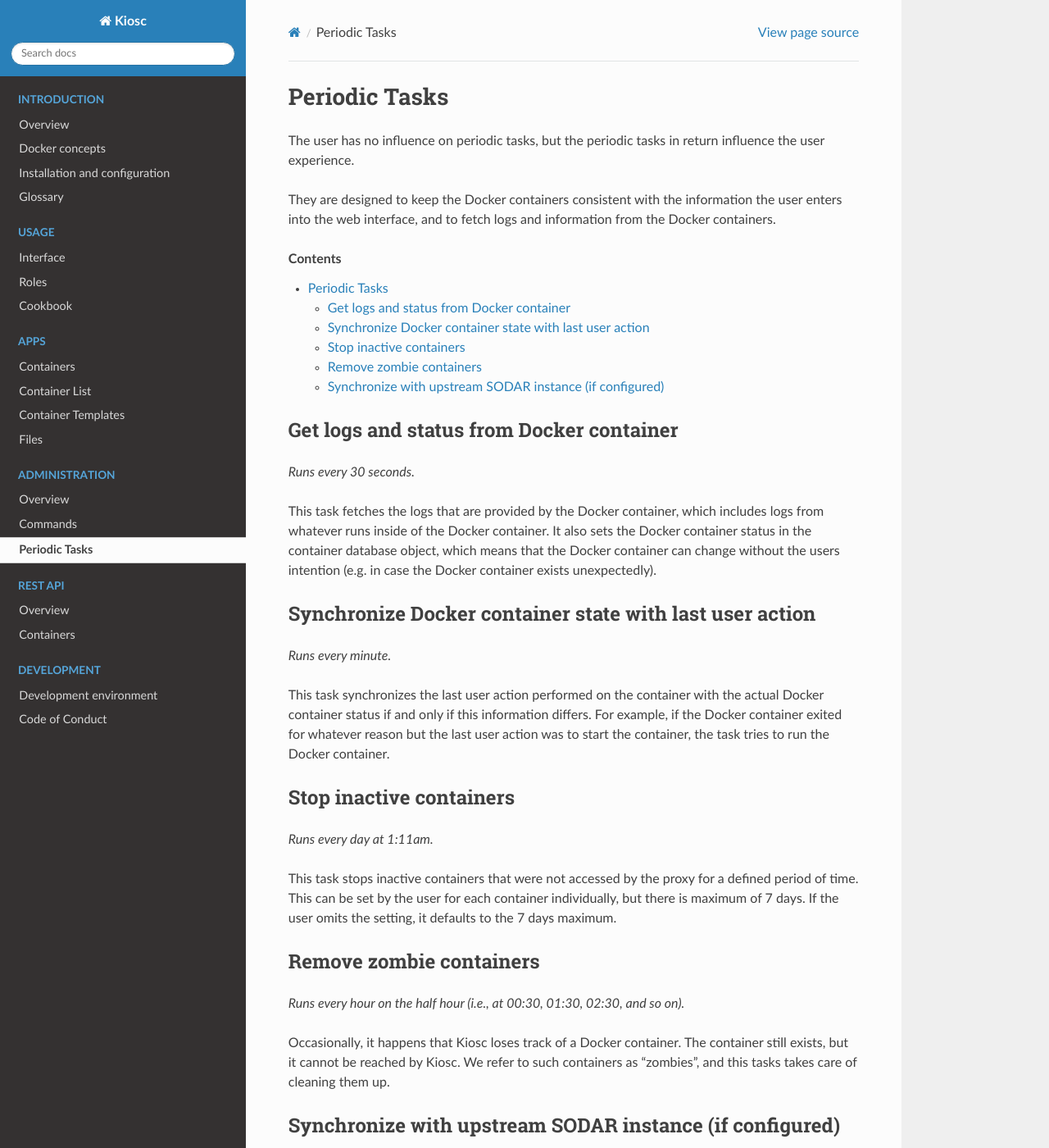
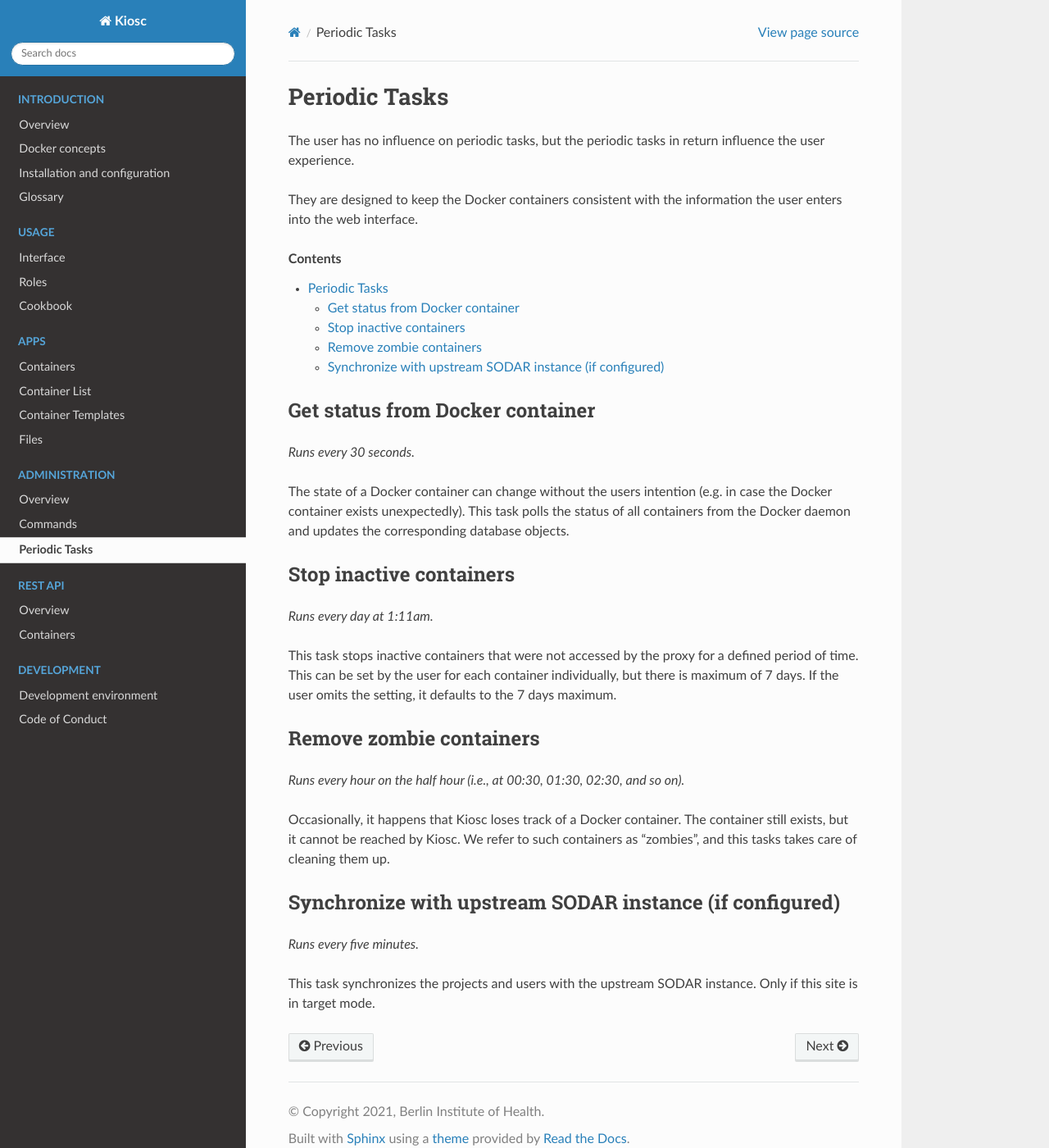
Before and after one commit to bihealth/kiosc-server, a Sphinx documentation site: the page built from docs/source/administration_periodic_tasks.rst, in a window 1280 px wide and 1400 px high. Shown: the whole window at 82% size. Built offline with Sphinx 7.4.7 and the Read the Docs theme 3.1.0, drawn with Linux system fonts in a browser that asks for light colours.

Commit message:
cleanup remaining issues

```diff
--- a/docs/source/administration_periodic_tasks.rst
+++ b/docs/source/administration_periodic_tasks.rst
@@ -7,33 +7,19 @@ The user has no influence on periodic tasks, but
 the periodic tasks in return influence the user experience.
 
 They are designed to keep the Docker containers consistent
-with the information the user enters into the web interface,
-and to fetch logs and information from the Docker containers.
+with the information the user enters into the web interface.
 
 .. contents::
 
-Get logs and status from Docker container
------------------------------------------
+Get status from Docker container
+--------------------------------
 
 *Runs every 30 seconds.*
 
-This task fetches the logs that are provided by the Docker
-container, which includes logs from whatever runs inside of the
-Docker container. It also sets the Docker container status
-in the container database object, which means that the Docker
-container can change without the users intention (e.g. in case
-the Docker container exists unexpectedly).
-
-Synchronize Docker container state with last user action
---------------------------------------------------------
-
-*Runs every minute.*
-
-This task synchronizes the last user action performed on the
-container with the actual Docker container status if and only
-if this information differs. For example, if the Docker container
-exited for whatever reason but the last user action was to start
-the container, the task tries to run the Docker container.
+The state of a Docker container can change without the users intention (e.g. in
+case the Docker container exists unexpectedly). This task polls the status of
+all containers from the Docker daemon and updates the corresponding database
+objects.
 
 Stop inactive containers
 ------------------------
```
Also changed, not shown: 3 other files.
